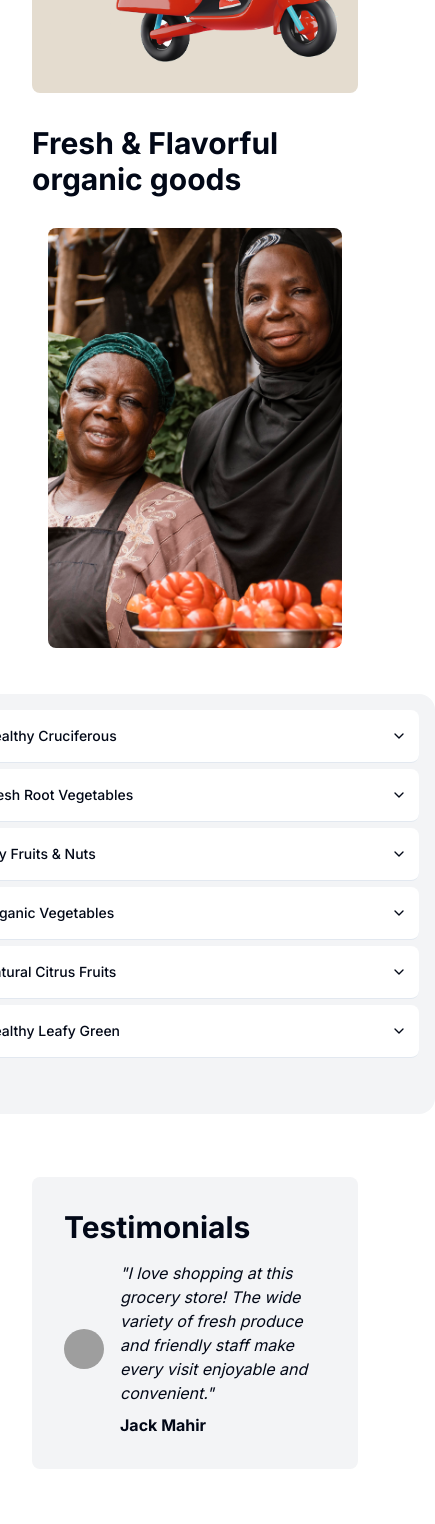
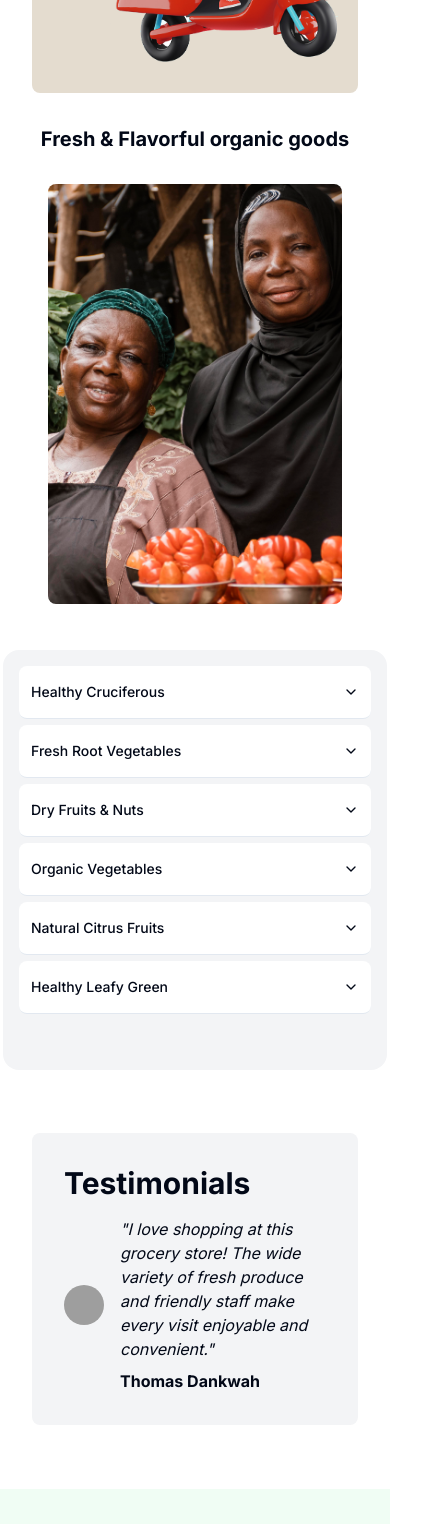
Before and after one commit to hawknad1/farmapp, a Next.js app: page / in a window 390 px wide. Shown: the part 2360-3884 px from the top of the page, 435 px wide, since content can reach past the window. Built offline with nearby package versions, Linux system fonts and the light colour scheme; grey boxes are pictures that could not be loaded.

Commit message:
worked on cards

```diff
--- a/components/OrganicCard.tsx
+++ b/components/OrganicCard.tsx
@@ -11,7 +11,7 @@ import { accordion } from "@/constants";
 const OrganicCard = () => {
   return (
     <>
-      <h2 className="text-3xl font-bold flex justify-center">
+      <h2 className="text-xl sm:text-2xl md:text-3xl font-bold flex justify-center">
         Fresh & Flavorful organic goods
       </h2>
       <div className="flex flex-col justify-center items-center md:flex-row p-4 ">
@@ -29,7 +29,7 @@ const OrganicCard = () => {
           <Accordion
             type="single"
             collapsible
-            className="w-[480px] flex flex-col gap-1.5 bg-gray-100 rounded-2xl p-4 h-[420px]"
+            className="lg:w-[480px] h-[420px] w-96  flex flex-col gap-1.5 bg-gray-100 rounded-2xl p-4 "
           >
             {accordion.map(({ heading, description, id, value }) => (
               <AccordionItem
--- a/components/Testimonials.tsx
+++ b/components/Testimonials.tsx
@@ -19,7 +19,7 @@ const Testimonials = () => {
             produce and friendly staff make every visit enjoyable and
             convenient."
           </p>
-          <div className="mt-2 font-bold">Jack Mahir</div>
+          <div className="mt-2 font-bold">Thomas Dankwah</div>
         </div>
       </div>
     </div>
```
